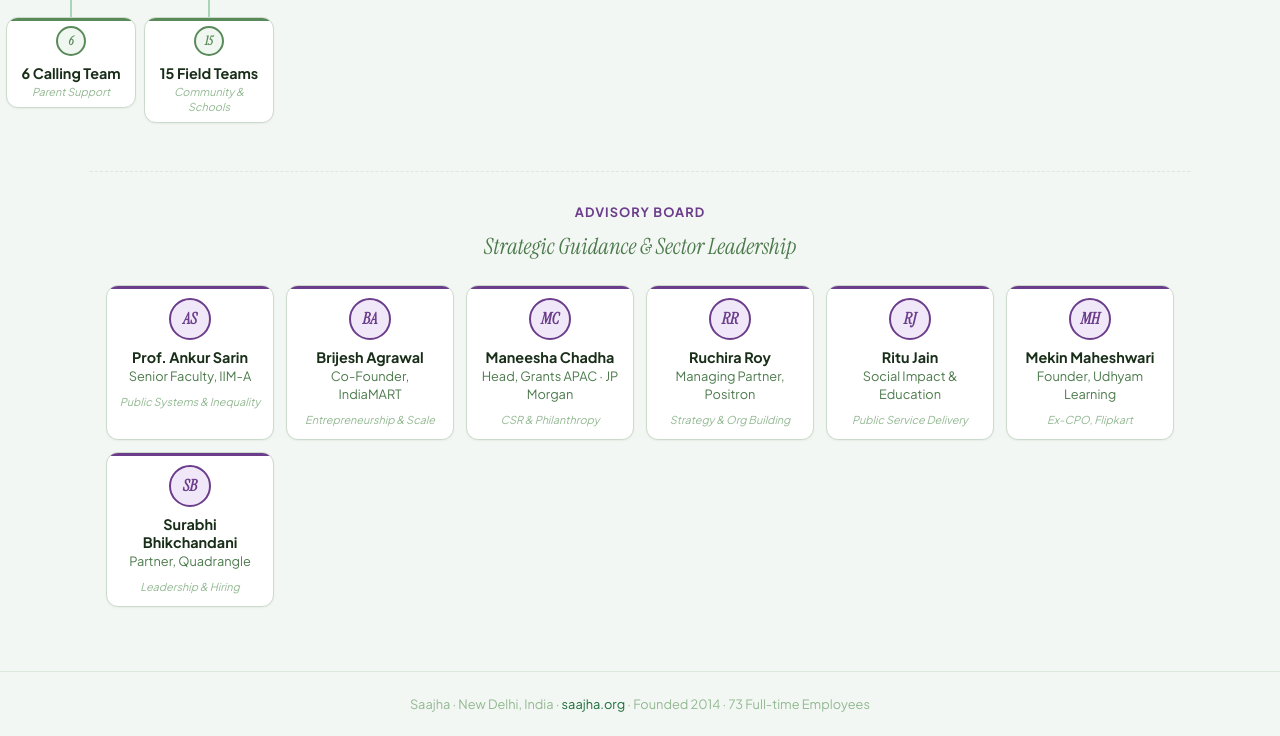
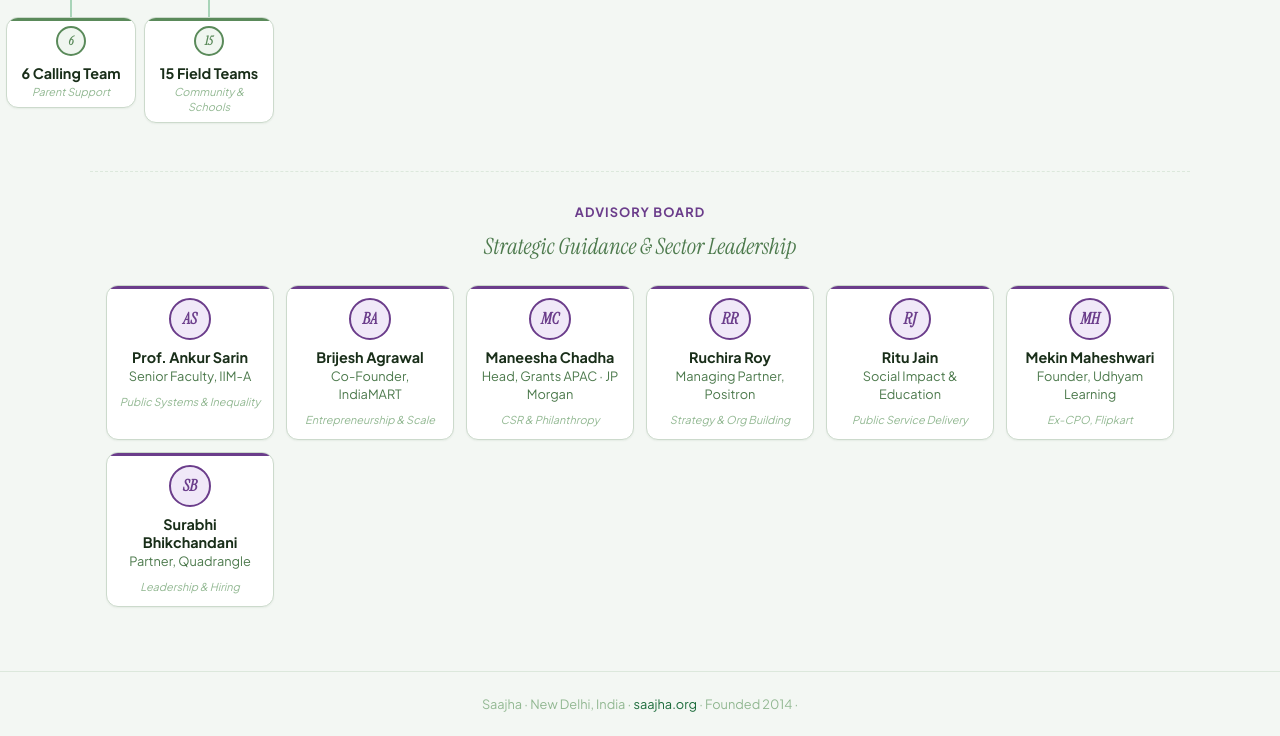
Before and after one commit to sudeepasingh-Saajha/Saajha-Organogram, a plain HTML site: page index.html in a window 1280 px wide. Shown: the part 1123-1859 px from the top of the page. Drawn offline with Linux system fonts and the light colour scheme.

Commit message:
Update index.html

```diff
--- a/index.html
+++ b/index.html
@@ -515,7 +515,7 @@ a{color:inherit;text-decoration:none;}
 <footer class="site-footer">
   Saajha · New Delhi, India ·
   <a href="https://saajha.org" target="_blank" rel="noopener noreferrer" style="color:var(--color-primary)">saajha.org</a>
-  · Founded 2014 · 73 Full-time Employees
+  · Founded 2014 ·
 </footer>
 
 <script>
```
